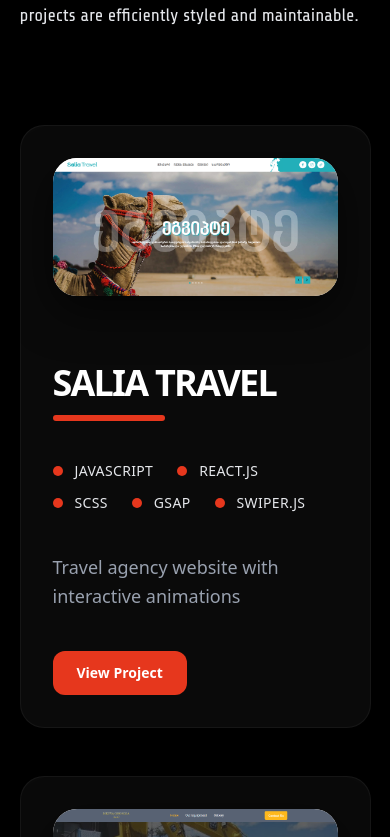
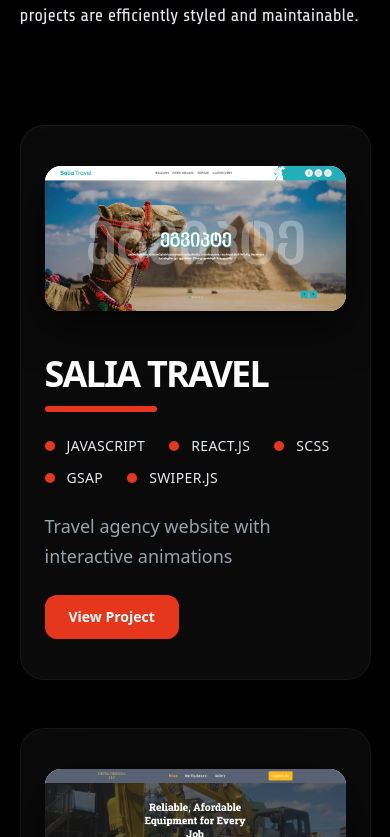
Before and after one commit to beridzezura14/Portfolio-III, a Next.js app: page / in a window 390 px wide. Shown: the part 2407-3244 px from the top of the page. Built offline with nearby package versions, Linux system fonts and the light colour scheme.

Commit message:
edit some details

```diff
--- a/src/app/components/Hero.jsx
+++ b/src/app/components/Hero.jsx
@@ -44,7 +44,7 @@
                         <FaLinkedinIn />
                     </a>
                 </div>
-                <div className="h-[65dvh] mb-[30vh] xl:mb-0 xl:w-250 2xl:w-280 flex flex-col item-center justify-center gap-5">
+                <div className="h-[65dvh] mb-[15vh] xl:mb-0 xl:w-250 2xl:w-280 flex flex-col item-center justify-center gap-5">
                     <div className="gravitas relative text-5xl md:text-7xl font-bold mt-5 xl:text-9xl">
                         Hi, Im <span className="text-[#ff4025]">ZURA </span> Web Developer
                     </div>
--- a/src/app/components/Projects.js
+++ b/src/app/components/Projects.js
@@ -31,22 +31,20 @@
         {projects.map((project, index) => (
           <div
             key={project.id}
-      className="group bg-[#0a0a0a] border border-white/5 rounded-3xl p-8 xl:px-12 xl:py-16 transition-all duration-500 hover:border-[#e6371d]/20"
+            className="group bg-[#0a0a0a] border border-white/5 rounded-3xl px-6 py-10 xl:px-12 xl:py-16 transition-all duration-500 hover:border-[#e6371d]/20"
           >
             {/* layout */}
             <div
-        className={`flex flex-col lg:flex-row items-center gap-16 ${
+              className={`flex flex-col lg:flex-row items-center gap-10 xl:gap-16 ${
                 index % 2 !== 0 ? "lg:flex-row-reverse" : ""
               }`}
             >
               {/* --- სურათი --- */}
               <div className="relative w-full lg:w-1/2 cursor-pointer">
-
                 {/* glow */}
                 <div className="absolute inset-0 bg-[#e6371d]/15 blur-3xl rounded-full opacity-0 group-hover:opacity-100 transition-opacity duration-700" />
 
-          <div className="relative overflow-hidden rounded-3xl bg-white shadow-[0_15px_45px_rgba(0,0,0,0.6)]">
-
+                <div className="relative overflow-hidden rounded-2xl  bg-white shadow-[0_15px_45px_rgba(0,0,0,0.6)]">
                   {/* image */}
                   <img
                     src={project.img}
@@ -69,8 +67,7 @@
               </div>
 
               {/* --- ტექსტი --- */}
-        <div className="flex flex-col gap-10 w-full lg:w-1/2">
-
+              <div className="flex flex-col gap-6 w-full lg:w-1/2">
                 <h2 className="text-4xl md:text-5xl font-extrabold tracking-tighter uppercase leading-tight">
                   {project.name}
                   <span className="block h-1.5 w-28 bg-[#e6371d] mt-2.5 rounded-full" />
@@ -93,7 +90,6 @@
 
                 {/* --- ACTIONS --- */}
                 <div className="flex flex-wrap items-center gap-4">
-
                   {/* MOBILE/TABLET VIEW BUTTON (< lg) */}
                   <a
                     href={project.link}
@@ -126,7 +122,6 @@
                     </a>
                   )}
                 </div>
-
               </div>
             </div>
           </div>
```
Lines whose indentation alone changed are shown as unchanged.
